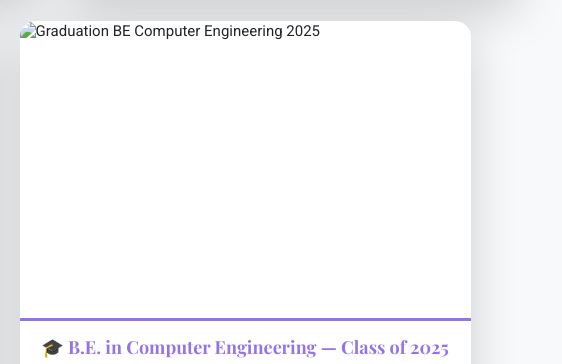
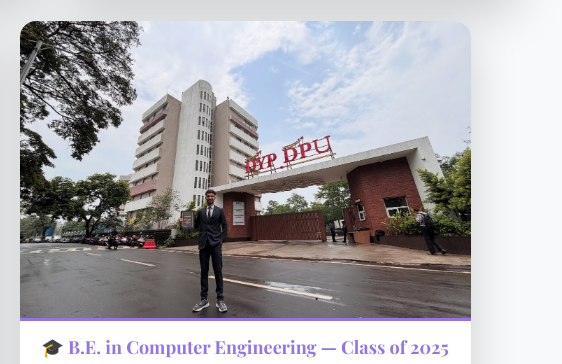
Before and after one commit to rohsak5649/OfficialPortfolio, a plain HTML site: page index.html in a window 1280 px wide. Shown: the part 5987-6351 px from the top of the page, 585-1147 px from the left. Drawn offline with nearby package versions, Linux system fonts and the light colour scheme.

Commit message:
Update graduation image source in index.html

```diff
--- a/index.html
+++ b/index.html
@@ -459,7 +459,7 @@ With strong knowledge of C++, OOP, STL, and DSA, I combine logic and precision t
 <div class="col-md-6 col-lg-5">
   <div class="card shadow-lg border-0 rounded-4 h-100 overflow-hidden wow fadeInUp" data-wow-duration="1s" data-wow-delay="0.3s">
     <div class="image-wrapper">
-      <img src="8b6e251b-bcdc-4958-b344-f5865fd67ac5.png" alt="Graduation BE Computer Engineering 2025" class="img-fluid w-100">
+      <img src="roni.jpg" alt="Graduation BE Computer Engineering 2025" class="img-fluid w-100">
     </div>
     <div class="card-body text-center">
       <h5 class="card-title mb-2" style="color:#9473e6;">🎓 B.E. in Computer Engineering — Class of 2025</h5>
```
